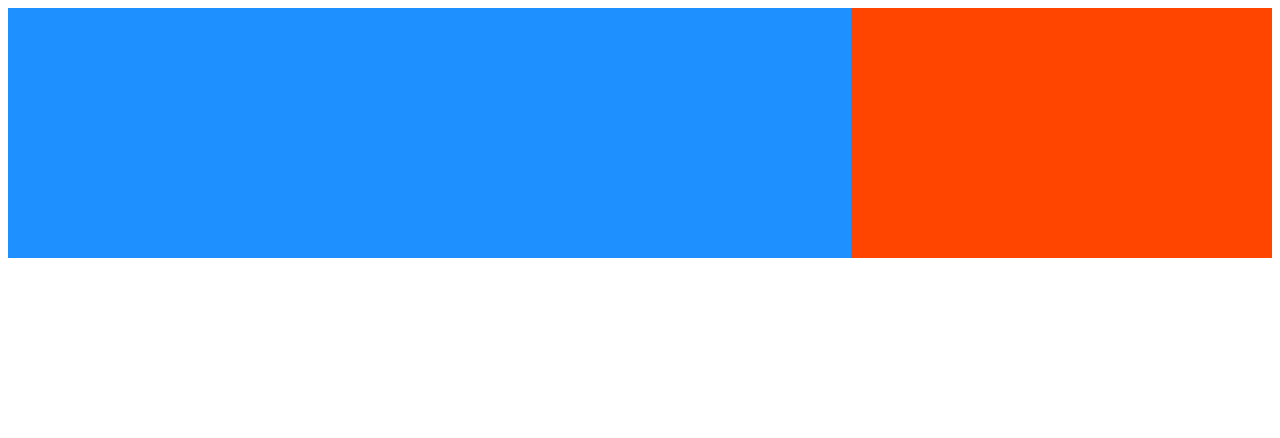
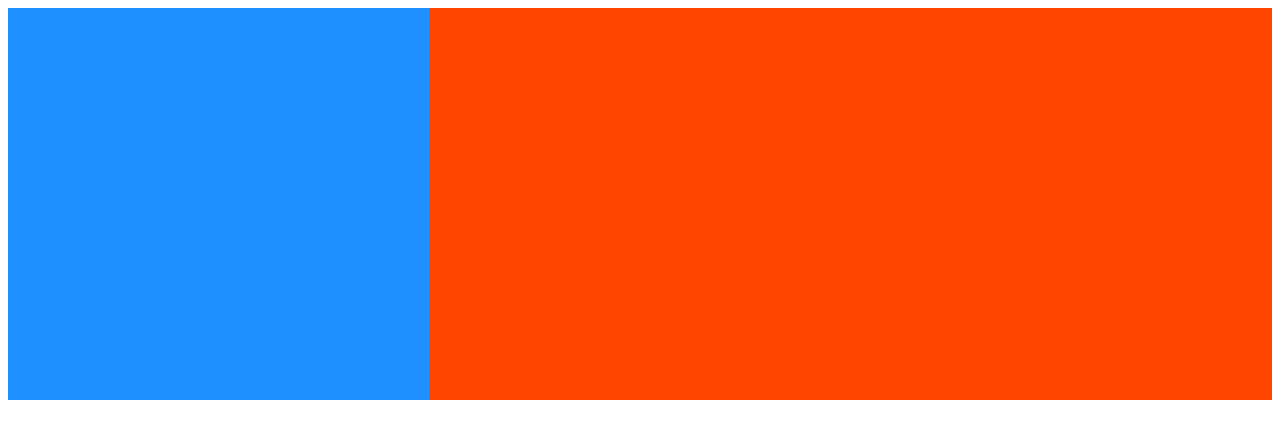
Before and after one commit to esthermaroto/tareas_CSS, a plain HTML site: page actividad_10/index.html in a window 1280 px wide. Drawn offline with Linux system fonts and the light colour scheme.

Commit message:
Añadir grow en actividad 10

```diff
--- a/actividad_10/index.html
+++ b/actividad_10/index.html
@@ -6,22 +6,23 @@
   <style>
     #box-container {
       height: 500px;
+      height: 50%;
       display: flex;
+      align-items: stretch;
+
     }
 
     #box-1 {
-      flex-shrink: 1;
+      flex-grow: 1;
       background-color: dodgerblue;
-      width: 100%;
-      height: 50%;
+
 
     }
 
     #box-2 {
-      flex-shrink: 2;
+      flex-grow: 2;
       background-color: orangered;
-      width: 100%;
-      height: 50%;
+
 
     }
   </style>
```
